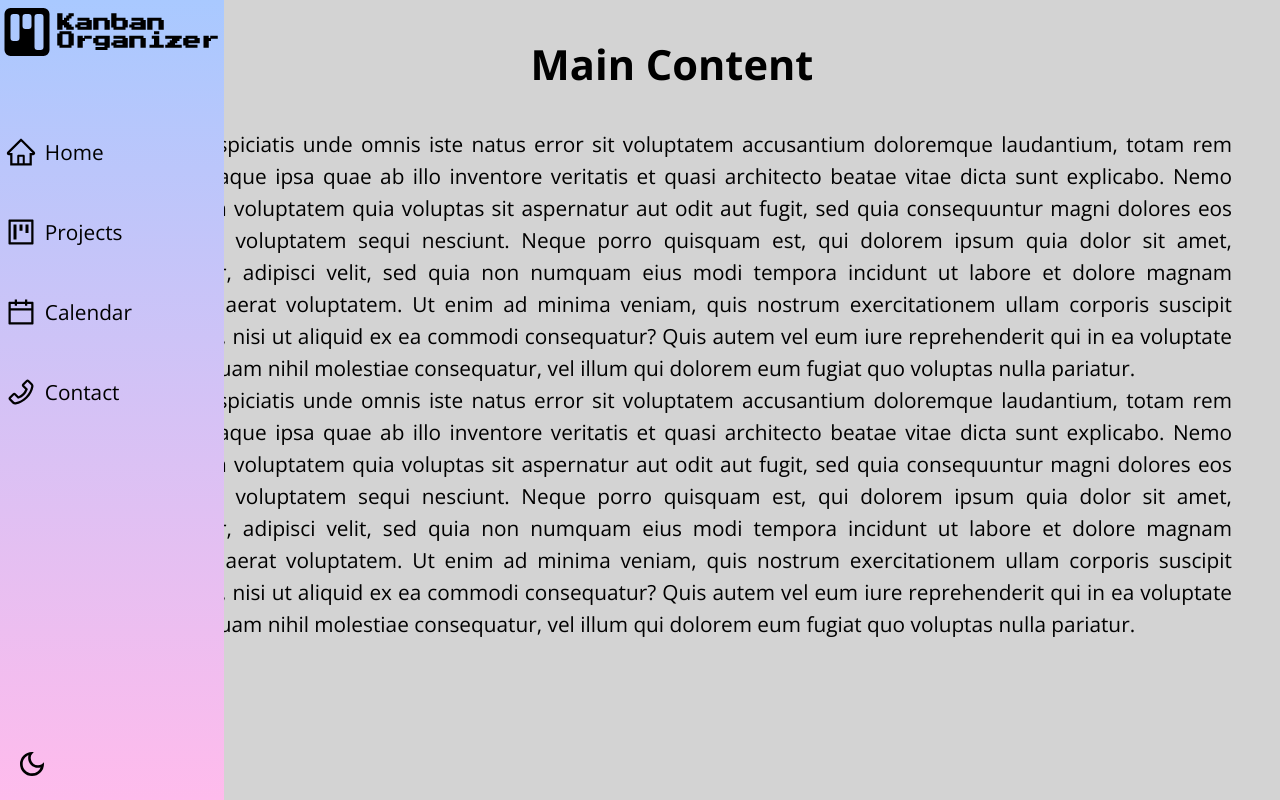
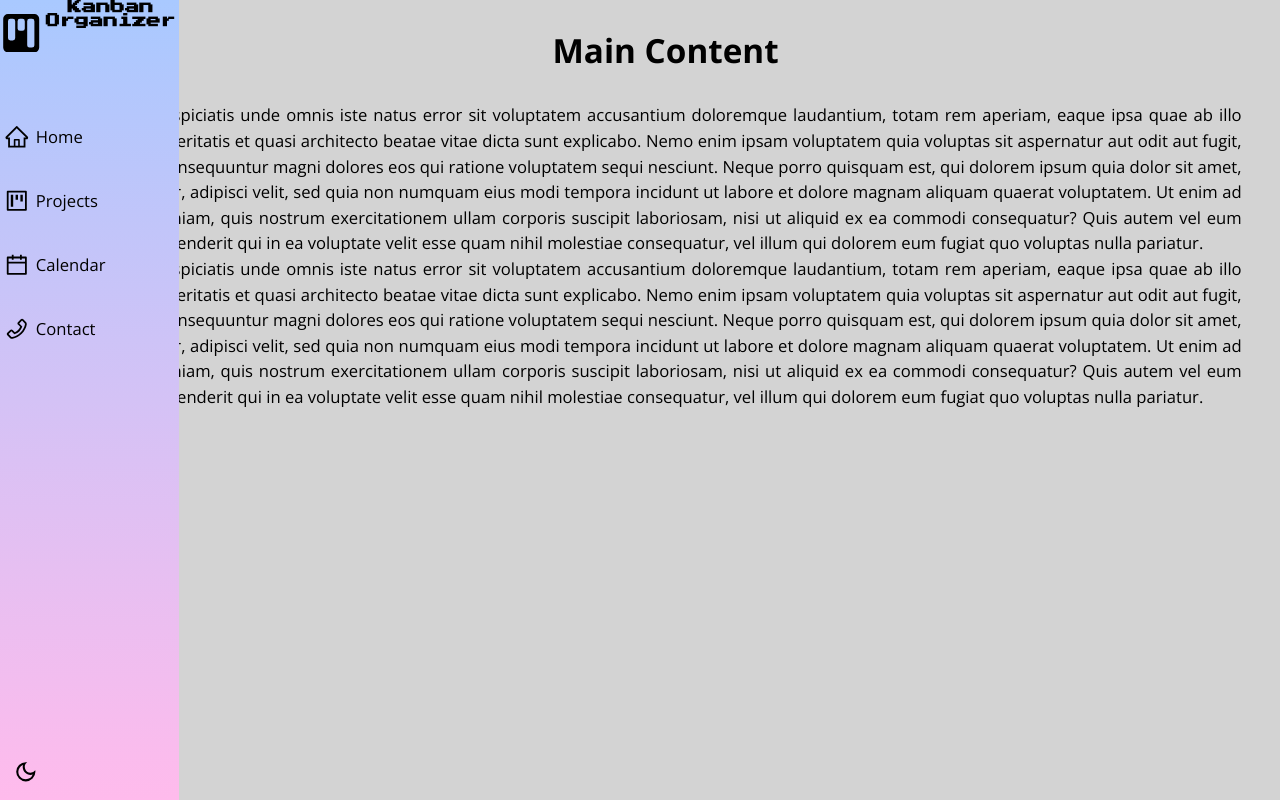
Before and after one commit to KaueFSoares/Kanban-Organizer, a React (Create React App) app in the folder files/kanban-organizer/: page / in a window 1280 px wide. Built offline with nearby package versions, Linux system fonts and the light colour scheme.

Commit message:
Mobile Navbar in progress

```diff
--- a/files/kanban-organizer/src/components/layout/navbar/navbar.sass
+++ b/files/kanban-organizer/src/components/layout/navbar/navbar.sass
@@ -1,139 +1,311 @@
 @use "../../../styles/variables"
 
-#aside
-    /* the nav bar witdh has been defined as 4rem by the margin on the app page */
-    position: fixed
-    display: flex
-    flex-direction: column
-    margin: 0
-    background: variables.$bg-color-general-gradient
-    width: 4rem
-    height: 100vh
-    transition: width 200ms ease
-    color: black
+
+/* SMALL DEVICES < 600 PX */
+@media only screen and (max-width: 600px)
+    #aside
+        position: fixed
+        display: flex
+        flex-direction: row
+        margin: 0
+        background: variables.$bg-color-general-gradient
+        bottom: 0
+        height: 5rem
+
+        #logo-container
+            display: none
+
+        nav
+            display: flex
 
 
-    /* fixing logo position */
-    #logo-container
-        margin: 0
-        width: 100%
-        display: flex
-        flex-direction: row
-        align-items: center
-        justify-content: center
-        margin-bottom: 3rem
-        font-family: variables.$font-icon
-
-        #iconBox
-            width: 100%
-            height: 4rem
-            display: flex
-            justify-content: center
-            align-items: center
+/* LARGE PHONES AND SMALL TABLETS */
+@media only screen and (min-width: 600px)
 
 
-            p
-                font-size: 3rem
+/* LARGE TABLETS AND SMALL LAPTOPS */
+@media only screen and (min-width: 768px)
 
-        #textBox
-            display: none
 
-    /* fixing buttons positon */
 
-    nav
+/* LARGE LAPTOPS */
+@media only screen and (min-width: 992px)
+    #aside
+        /* the nav bar witdh has been defined as 4rem by the margin on the app page */
+        position: fixed
         display: flex
         flex-direction: column
-        font-family: variables.$font-main
-        width: 100%
+        margin: 0
+        background: variables.$bg-color-general-gradient
+        width: 4rem
+        height: 100vh
+        transition: width 200ms ease
+        color: black
 
-        ul
+
+        /* fixing logo position */
+        #logo-container
+            margin: 0
+            width: 100%
+            display: flex
+            flex-direction: row
+            align-items: center
+            justify-content: center
+            margin-bottom: 3rem
+            font-family: variables.$font-icon
+
+            #iconBox
+                width: 100%
+                height: 4rem
+                display: flex
+                justify-content: center
+                align-items: center
+
+
+                p
+                    font-size: 3rem
+
+            #textBox
+                display: none
+
+        /* fixing buttons positon */
+
+        nav
             display: flex
             flex-direction: column
-            list-style: none
+            font-family: variables.$font-main
+            width: 100%
 
-            .buttons
+            ul
                 display: flex
-                flex-direction: row
-                padding: 1rem 0
-                margin: .5rem 0
-                justify-content: center
-                align-items: center
-                text-decoration: none
+                flex-direction: column
+                list-style: none
 
-                .link
+                .buttons
                     display: flex
                     flex-direction: row
+                    padding: 1rem 0
+                    margin: .5rem 0
+                    justify-content: center
+                    align-items: center
                     text-decoration: none
-                    align-items: center
+
+                    .link
+                        display: flex
+                        flex-direction: row
+                        text-decoration: none
+                        align-items: center
 
 
-                    p
-                        display: none
-                        margin-left: .5rem
-                        color: black
-                        font-size: 1.3rem
+                        p
+                            display: none
+                            margin-left: .5rem
+                            color: black
+                            font-size: 1.3rem
 
-                    .btn-icon
-                        font-size: 2rem
-                        color: black
+                        .btn-icon
+                            font-size: 2rem
+                            color: black
 
-    #theme-changer-box
-        margin-top: auto
-        width: 4rem
-        display: flex
-        align-items: center
-        justify-content: center
-        height: 4rem
+        #theme-changer-box
+            margin-top: auto
+            width: 4rem
+            display: flex
+            align-items: center
+            justify-content: center
+            height: 4rem
 
-        #theme-button
-            border: none
-            background-color: transparent
+            #theme-button
+                border: none
+                background-color: transparent
 
-            p
-                font-size: 2rem
-                cursor: pointer
+                p
+                    font-size: 2rem
+                    cursor: pointer
 
 
 
 
-    /* --- ON HOVER --- */
-    &:hover
-        width: 14rem
-        justify-content: left
-
-        /* logo on hover */
-        #logo-container
+        /* --- ON HOVER --- */
+        &:hover
+            width: 14rem
             justify-content: left
 
-            #iconBox
+            /* logo on hover */
+            #logo-container
+                justify-content: left
+
+                #iconBox
 
 
-            #textBox
-                display: flex
-                justify-content: left
-                align-items: center
-                margin-left: 0.2rem
-                font-size: .75rem
-                margin-right: .3rem
+                #textBox
+                    display: flex
+                    justify-content: left
+                    align-items: center
+                    margin-left: 0.2rem
+                    font-size: .75rem
+                    margin-right: .3rem
 
 
-        /* buttons on hover */
+            /* buttons on hover */
+            nav
+                justify-content: left
+
+                ul
+                    justify-content: left
+
+                    .buttons
+                        display: flex
+                        flex-direction: row
+                        justify-content: left
+                        margin-left: .3rem
+
+                        .link
+                            display: flex
+                            flex-direction: row
+
+
+                            p
+                                display: flex
+
+
+
+/* EXTRA LARGE DEVICES */
+@media only screen and (min-width: 1200px)
+    #aside
+        /* the nav bar witdh has been defined as 4rem by the margin on the app page */
+        position: fixed
+        display: flex
+        flex-direction: column
+        margin: 0
+        background: variables.$bg-color-general-gradient
+        width: 4rem
+        height: 100vh
+        transition: width 200ms ease
+        color: black
+
+
+        /* fixing logo position */
+        #logo-container
+            margin: 0
+            width: 100%
+            display: flex
+            flex-direction: row
+            align-items: center
+            justify-content: center
+            margin-bottom: 3rem
+            font-family: variables.$font-icon
+
+            #iconBox
+                width: 100%
+                height: 4rem
+                display: flex
+                justify-content: center
+                align-items: center
+
+
+                p
+                    font-size: 3rem
+
+            #textBox
+                display: none
+
+        /* fixing buttons positon */
+
         nav
-            justify-content: left
+            display: flex
+            flex-direction: column
+            font-family: variables.$font-main
+            width: 100%
 
             ul
-                justify-content: left
+                display: flex
+                flex-direction: column
+                list-style: none
 
                 .buttons
                     display: flex
                     flex-direction: row
-                    justify-content: left
-                    margin-left: .3rem
+                    padding: 1rem 0
+                    margin: .5rem 0
+                    justify-content: center
+                    align-items: center
+                    text-decoration: none
 
                     .link
                         display: flex
                         flex-direction: row
+                        text-decoration: none
+                        align-items: center
 
 
                         p
+                            display: none
+                            margin-left: .5rem
+                            color: black
+                            font-size: 1.3rem
+
+                        .btn-icon
+                            font-size: 2rem
+                            color: black
+
+        #theme-changer-box
+            margin-top: auto
+            width: 4rem
+            display: flex
+            align-items: center
+            justify-content: center
+            height: 4rem
+
+            #theme-button
+                border: none
+                background-color: transparent
+
+                p
+                    font-size: 2rem
+                    cursor: pointer
+
+
+
+
+        /* --- ON HOVER --- */
+        &:hover
+            width: 14rem
+            justify-content: left
+
+            /* logo on hover */
+            #logo-container
+                justify-content: left
+
+                #iconBox
+
+
+                #textBox
+                    display: flex
+                    justify-content: left
+                    align-items: center
+                    margin-left: 0.2rem
+                    font-size: .75rem
+                    margin-right: .3rem
+
+
+            /* buttons on hover */
+            nav
+                justify-content: left
+
+                ul
+                    justify-content: left
+
+                    .buttons
+                        display: flex
+                        flex-direction: row
+                        justify-content: left
+                        margin-left: .3rem
+
+                        .link
                             display: flex
+                            flex-direction: row
+
+
+                            p
+                                display: flex
--- a/files/kanban-organizer/src/components/pages/home/home.sass
+++ b/files/kanban-organizer/src/components/pages/home/home.sass
@@ -1,17 +1,54 @@
 @use "../../../styles/variables"
 
-#home-container
-    background-color: lightgray
-    padding: 3rem
-    font-size: 1.3rem
-    line-height: 2rem
-    text-align: justify
-    font-family: variables.$font-main
-    margin-left: 4rem
-    min-height: 100vh
-    width: 100%
+
+
+/* SMALL DEVICES < 600 PX */
+@media only screen and (max-width: 600px)
+    #home-container
+        background-color: lightgray
+        padding: 3rem
+        font-size: 1.3rem
+        line-height: 2rem
+        text-align: justify
+        font-family: variables.$font-main
+        min-height: 100vh
+        width: 100%
 
 
     h1
         margin-bottom: 3rem
         text-align: center
+
+
+/* LARGE PHONES AND SMALL TABLETS */
+@media only screen and (min-width: 600px)
+
+
+/* LARGE TABLETS AND SMALL LAPTOPS */
+@media only screen and (min-width: 768px)
+
+
+
+/* LARGE LAPTOPS */
+@media only screen and (min-width: 992px)
+
+
+
+
+/* EXTRA LARGE DEVICES */
+@media only screen and (min-width: 1200px)
+    #home-container
+        background-color: lightgray
+        padding: 3rem
+        font-size: 1.3rem
+        line-height: 2rem
+        text-align: justify
+        font-family: variables.$font-main
+        margin-left: 4rem
+        min-height: 100vh
+        width: 100%
+
+
+    h1
+        margin-bottom: 3rem
+        text-align: center
--- a/files/kanban-organizer/src/styles/main.sass
+++ b/files/kanban-organizer/src/styles/main.sass
@@ -7,5 +7,28 @@
 
 
 
-:root
-    font-size: 16px
+/* SMALL DEVICES < 600 PX */
+@media only screen and (max-width: 600px)
+    :root
+        font-size: 12px
+
+
+/* LARGE PHONES AND SMALL TABLETS */
+@media only screen and (min-width: 600px)
+
+
+/* LARGE TABLETS AND SMALL LAPTOPS */
+@media only screen and (min-width: 768px)
+
+
+
+/* LARGE LAPTOPS */
+@media only screen and (min-width: 992px)
+
+
+
+
+/* EXTRA LARGE DEVICES */
+@media only screen and (min-width: 1200px)
+    :root
+        font-size: 1vw
```
